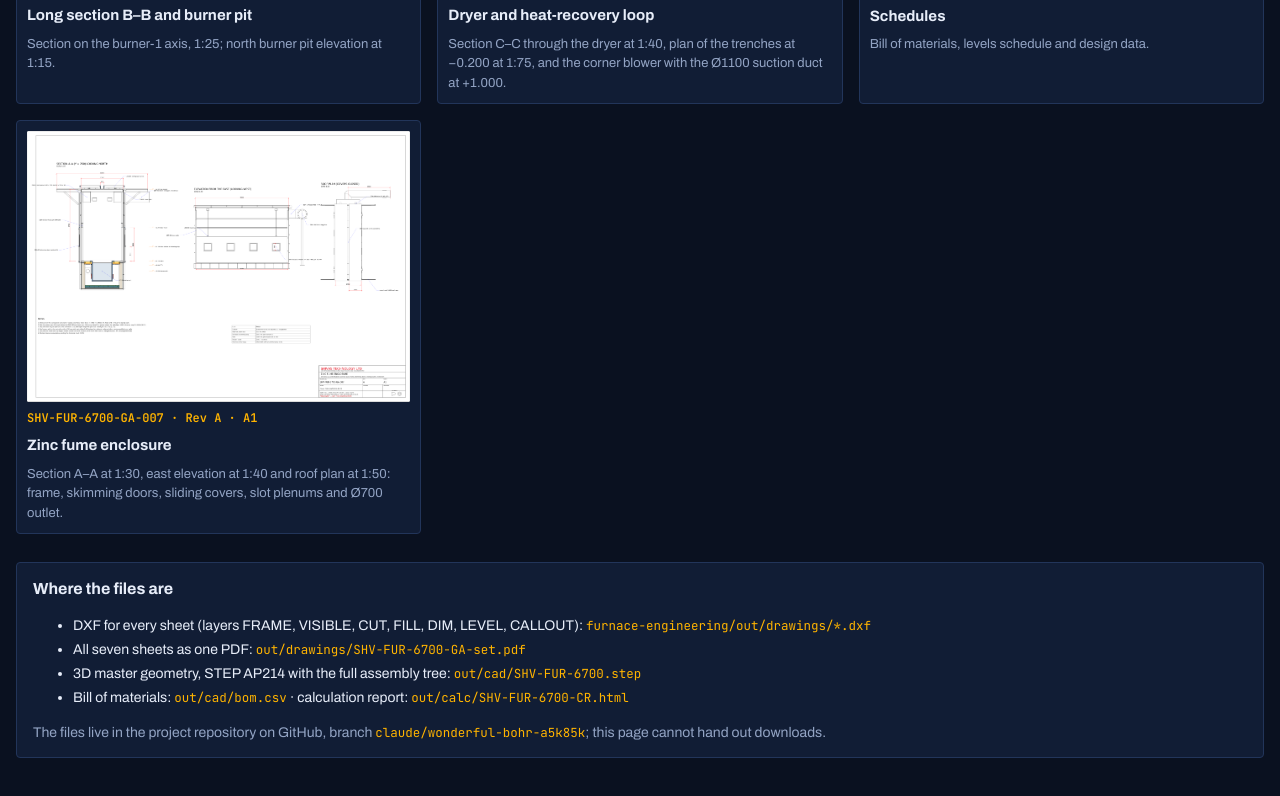
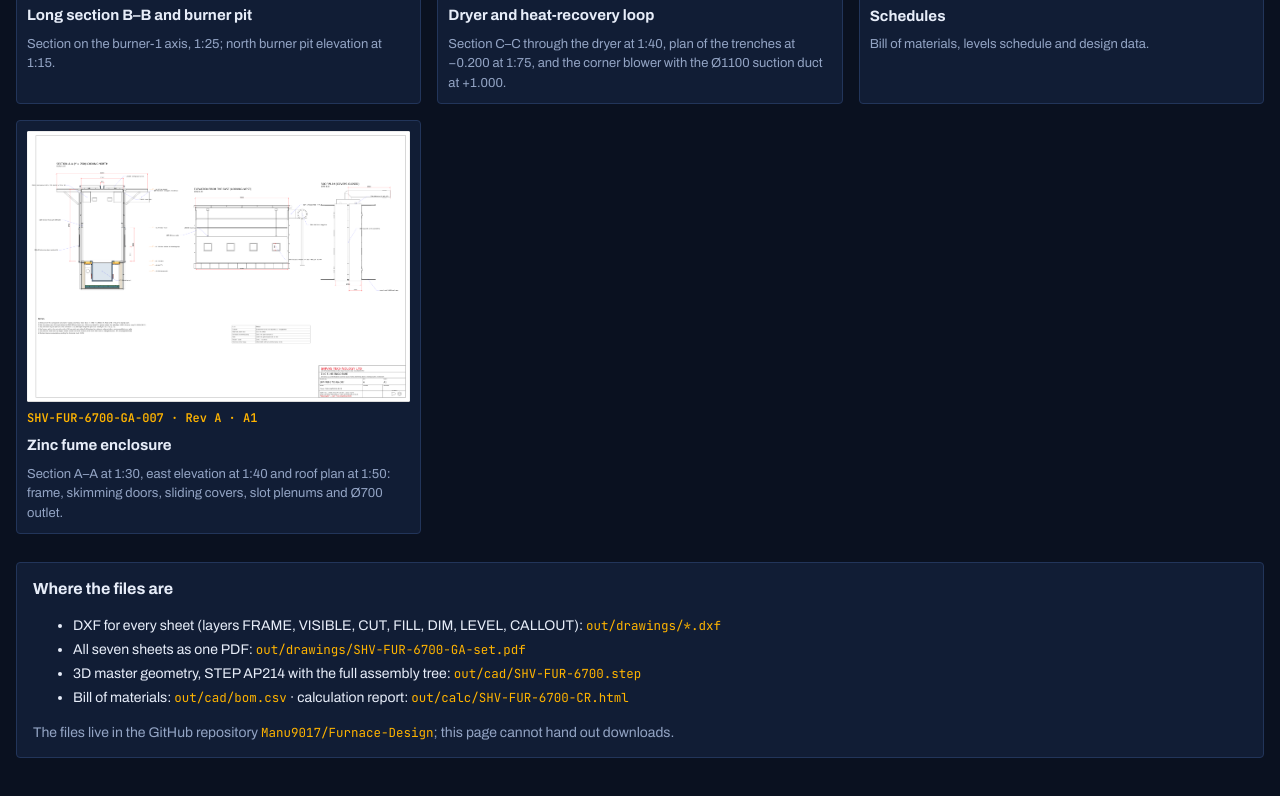
Before and after one commit to Manu9017/Furnace-Design, a plain HTML site: page viewer/drawings.html in a window 1280 px wide. Shown: the part 870-1666 px from the top of the page. Drawn offline with Linux system fonts and the light colour scheme; files whose address does not match are found by name.

Commit message:
Make the package a standalone repository
Moved from furnace-engineering/ in Manu9017/STL with its history. The
README, CLAUDE.md, skills note and drawing register now describe this
repository instead of the website one.

Co-Authored-By: Claude Opus 5.5 <noreply@anthropic.com>
Claude-Session: https://claude.ai/code/session_01KAEfieAzVgnR1tuMzRuVs4

```diff
--- a/viewer/drawings.html
+++ b/viewer/drawings.html
@@ -41,11 +41,11 @@ header a{margin-left:auto;color:var(--gold);font-weight:600;font-size:14px}
 <a href="index.html">Back to the 3D model</a></header>
 <div class="grid" id="grid"></div>
 <div class="files"><h2>Where the files are</h2>
-<ul><li>DXF for every sheet (layers FRAME, VISIBLE, CUT, FILL, DIM, LEVEL, CALLOUT): <code>furnace-engineering/out/drawings/*.dxf</code></li>
+<ul><li>DXF for every sheet (layers FRAME, VISIBLE, CUT, FILL, DIM, LEVEL, CALLOUT): <code>out/drawings/*.dxf</code></li>
 <li>All seven sheets as one PDF: <code>out/drawings/SHV-FUR-6700-GA-set.pdf</code></li>
 <li>3D master geometry, STEP AP214 with the full assembly tree: <code>out/cad/SHV-FUR-6700.step</code></li>
 <li>Bill of materials: <code>out/cad/bom.csv</code> · calculation report: <code>out/calc/SHV-FUR-6700-CR.html</code></li></ul>
-<p class="d" style="color:var(--muted);margin:6px 0 0">The files live in the project repository on GitHub, branch <code>claude/wonderful-bohr-a5k85k</code>; this page cannot hand out downloads.</p></div>
+<p class="d" style="color:var(--muted);margin:6px 0 0">The files live in the GitHub repository <code>Manu9017/Furnace-Design</code>; this page cannot hand out downloads.</p></div>
 </div>
 <div id="modal" hidden role="dialog" aria-modal="true" aria-label="Drawing sheet">
   <div id="mbar"><span id="mt"></span><button type="button" id="zin" aria-label="Zoom in">+</button><button type="button" id="zout" aria-label="Zoom out">−</button><button type="button" id="zfit">Fit</button><button type="button" id="mx">Close</button></div>
```
Also changed, not shown: 3 other files.
